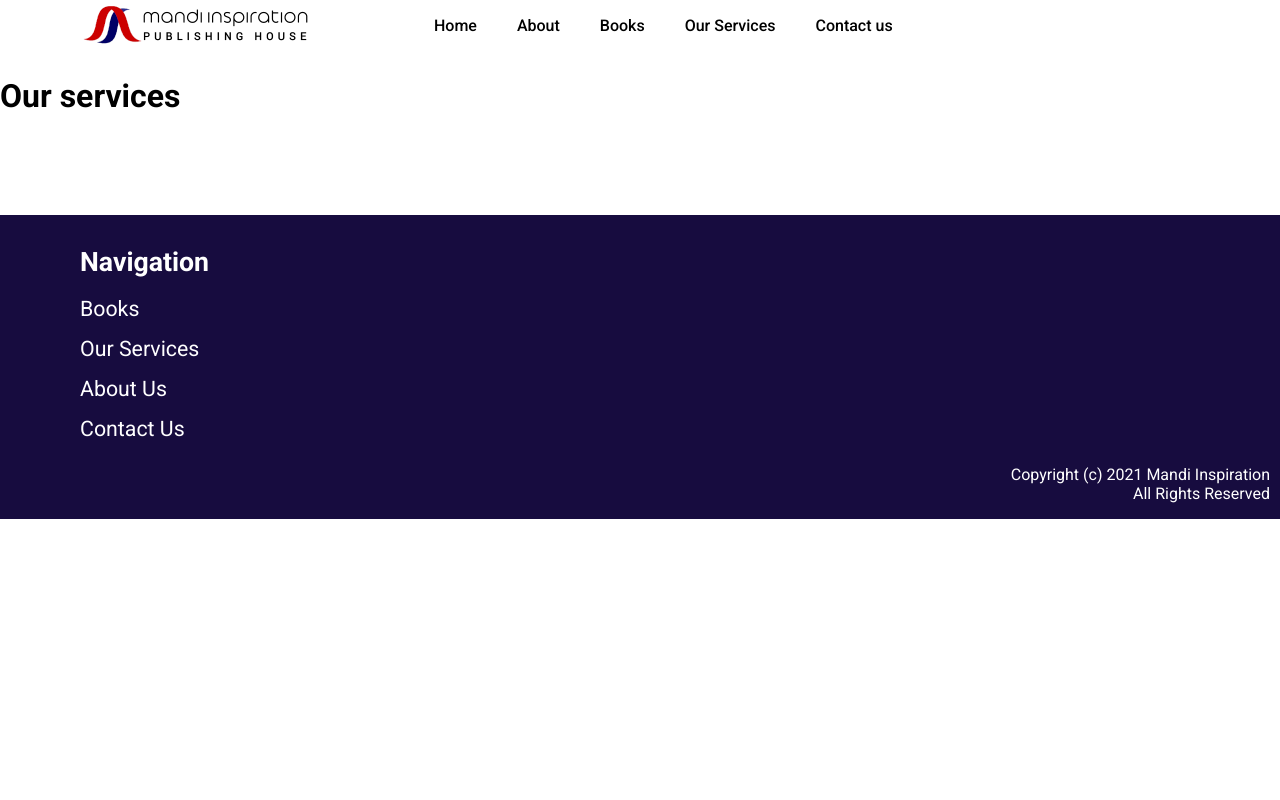
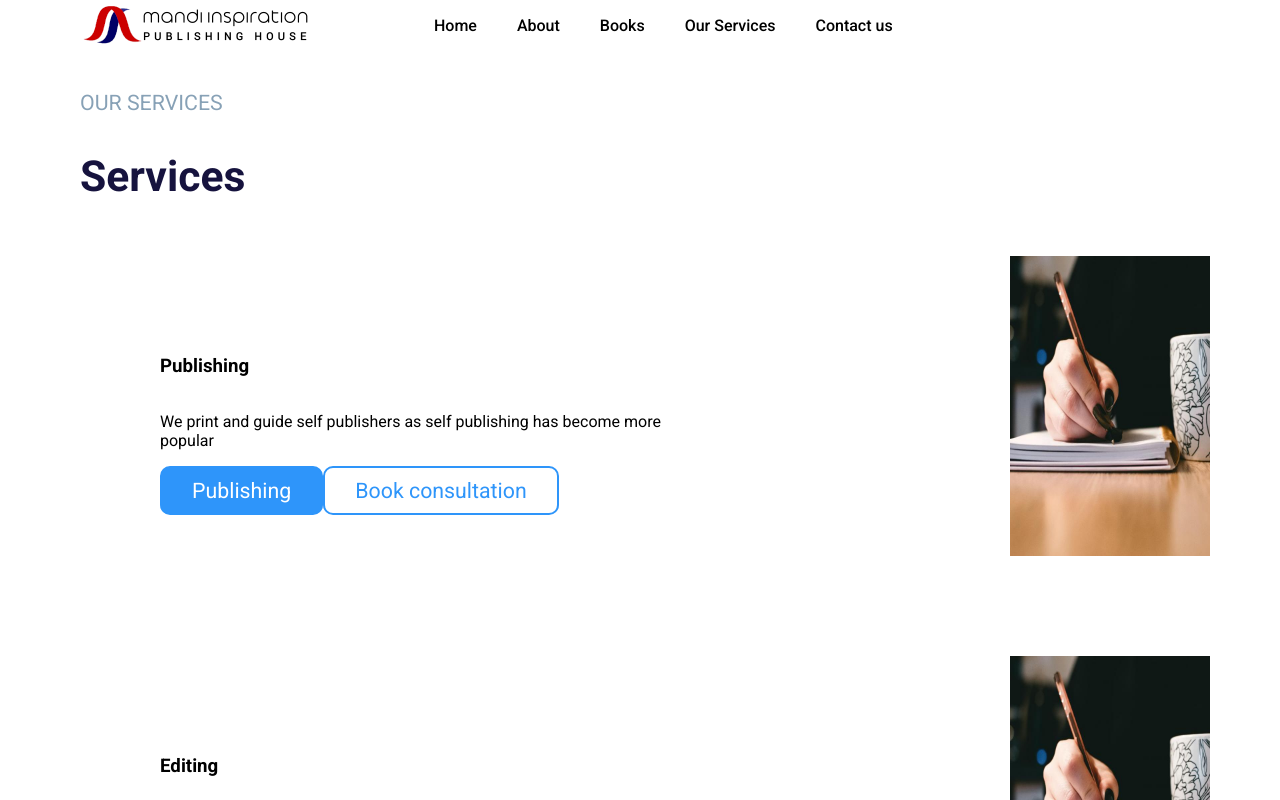
Before and after one commit to TehillahK/Mand-inspiration-web, a React (Create React App) app: page /services in a window 1280 px wide. Shown: the top 800 px of the page. Built offline with nearby package versions, Linux system fonts and the light colour scheme.

Commit message:
added typography

```diff
--- a/src/logic/AccessServices.js
+++ b/src/logic/AccessServices.js
@@ -1,22 +1,26 @@
 import PublishingImage from '../presentation/assets/publishing-services.jpg'
 import EditingImage from '../presentation/assets/editing-services.jpg'
 import MentoringImage from '../presentation/assets/mentoring-service.jpg'
+import EditingServiceImage from '../presentation/assets/editing-alt.jpg'
 const Services=[
     {
         id:1,
         imageUrl: PublishingImage,
+        menuImg:EditingServiceImage,
         name:'Publishing',
         description:'We print and guide self publishers as self publishing has become more popular'
     },
     {
         id:2,
         imageUrl: EditingImage,
+        menuImg:EditingServiceImage,
         name:'Editing',
         description:`Copy editing,developmental editing,proof reading, manuscript critique`
     },
     {
         id:3,
         imageUrl:MentoringImage,
+        menuImg:EditingServiceImage,
         name:'Mentoring',
         description:`We mentor not only writers but public speakers and editors`
     }
--- a/src/presentation/components/OurServices.js
+++ b/src/presentation/components/OurServices.js
@@ -5,7 +5,7 @@ function Description() {
     return(
         <div className={"services"}>
             <h1 className={"sub-title"}>Our Services</h1>
-            <h2>Who are we?</h2>
+            <h2 className={"title"}>Who are we?</h2>
             <p className={"text"}>We are a writing service provider that gives publishing guidelines i.e consulting, editing, mentoring,
                 self-publishing guide, publish with us etc to individuals and organizations around the world.</p>
         </div>
@@ -28,12 +28,11 @@ function Cards(props) {
     const services = props.services;
     const cards = useCallback(services,[services])
 
-
     return (
         <div className={"home-cards"}>
             {
                 cards.map(
-                        (card)=> <Card service={card} />
+                        (card)=> <Card key={card.id} service={card} />
                     )
               //  memoizedValue
 
--- /dev/null
+++ b/src/presentation/components/ServicesBanner.js
@@ -0,0 +1,56 @@
+import React, {useCallback} from "react";
+import {getServices} from "../../logic/AccessServices";
+import {Link} from "react-router-dom";
+
+function Card(props) {
+    const service = props.service;
+    return(
+        <div className={"menu-card"}>
+            <div className={"card-text"}>
+                <h3>{service.name}</h3>
+                <p>{service.description}</p>
+                <div className={"buttons"}>
+                    <Link className={"blue-button"} to={'/'}>Publishing</Link>
+                    <Link className={"white-button"} to={'/'}>Book consultation</Link>
+                </div>
+            </div>
+            <img src={service.menuImg} alt={""} />
+        </div>
+    )
+
+}
+function Cards(props) {
+    const services = props.services;
+    const cards = useCallback(services,[services])
+
+
+    return (
+        <div className={"flex flex-column"}>
+            {
+                cards.map(
+                    (card)=> <Card key={card.id} service={card} />
+                )
+                //  memoizedValue
+
+
+            }
+        </div>
+    )
+}
+
+
+
+const ServicesBanner = () => {
+    const services  = getServices();
+  return(
+      <div>
+          <h1 className={"sub-title"}>Our Services</h1>
+          <h2 className={"title"}>Services</h2>
+          <div className={"container"}>
+              <Cards services={services} />
+          </div>
+      </div>
+  )
+
+}
+export default ServicesBanner;
--- a/src/presentation/pages/Home.js
+++ b/src/presentation/pages/Home.js
@@ -7,11 +7,11 @@ const Home = (props) => {
     const services=props.services ;
 
     return(
-        <section>
+        <main>
             <HomeBanner photoUrl={MandiPhoto} />
             <OurServices services={services} />
             <Portfolio />
-        </section>
+        </main>
     )
 }
 
--- a/src/presentation/pages/Services.js
+++ b/src/presentation/pages/Services.js
@@ -1,9 +1,11 @@
+import ServicesBanner from "../components/ServicesBanner";
+
 const Services = (props) => {
     const services =props.services;
   return(
-      <div>
-          <h1>Our services</h1>
-      </div>
+      <main className={"container"}>
+          <ServicesBanner />
+      </main>
   )
 }
 
--- a/src/presentation/scss/_banner.scss
+++ b/src/presentation/scss/_banner.scss
@@ -15,13 +15,7 @@
       margin-bottom: 50px;
       color: #5A7184;
     }
-    .buttons{
-      display: flex;
-      flex-direction: row;
-      justify-content: space-between;
-      padding-top: 20px;
 
-    }
   }
   img{
     display: flex;
--- a/src/presentation/scss/_buttons.scss
+++ b/src/presentation/scss/_buttons.scss
@@ -26,3 +26,7 @@
   border:2px globals.$sky-blue  solid;
   border-radius: 10px;
 }
+.buttons{
+  display: flex;
+  flex-direction: row;
+}
--- a/src/presentation/scss/_cards.scss
+++ b/src/presentation/scss/_cards.scss
@@ -37,3 +37,21 @@ $gap:50px;
     }
   }
 }
+
+.menu-card{
+  display: grid;
+  grid-template-columns: 550px 200px;
+  grid-column-gap:300px;
+  margin-bottom: 100px;
+  .card-text{
+    display: flex;
+    flex-direction: column;
+    padding-top: 80px;
+    padding-right: 30px;
+  }
+  img{
+   // justify-content: right;
+    width: 200px;
+    height: 300px;
+  }
+}
--- a/src/presentation/scss/_typography.scss
+++ b/src/presentation/scss/_typography.scss
@@ -1,3 +1,9 @@
+.title{
+  font-weight: 700;
+  font-size: 32pt;
+  color: #16133E;
+}
+
 .sub-title{
   font-weight: 400;
   font-size: 16pt;
--- a/src/presentation/scss/main.scss
+++ b/src/presentation/scss/main.scss
@@ -61,7 +61,7 @@ body{
 
 .flex{
   display: flex;
-  flex-direction: row;
+  //flex-direction: row;
 }
 .flex-column{
   flex-direction: column;
```
Also changed, not shown: src/logic/AccessBooks.js (added, +46 -0 lines), src/presentation/assets/editing-alt.jpg (added), src/presentation/dist/css/main.css, 1 other file (tests, documents, lock files or other folders).
